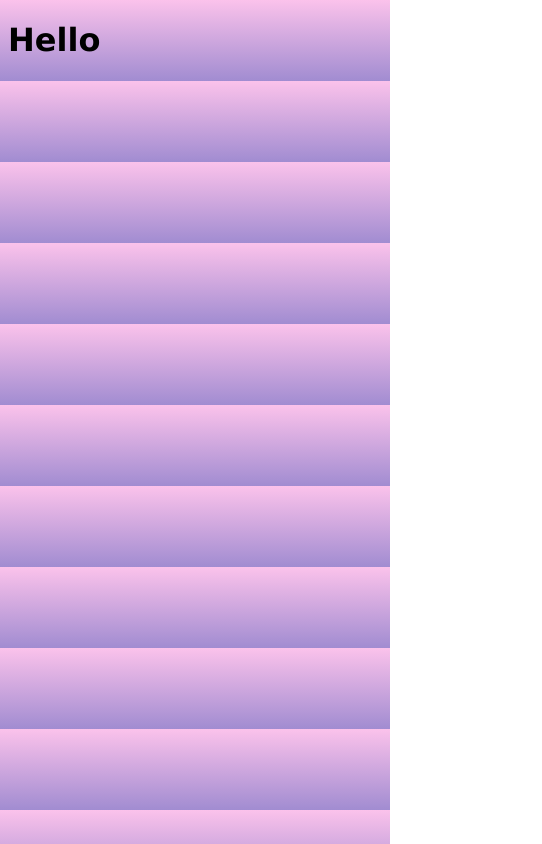
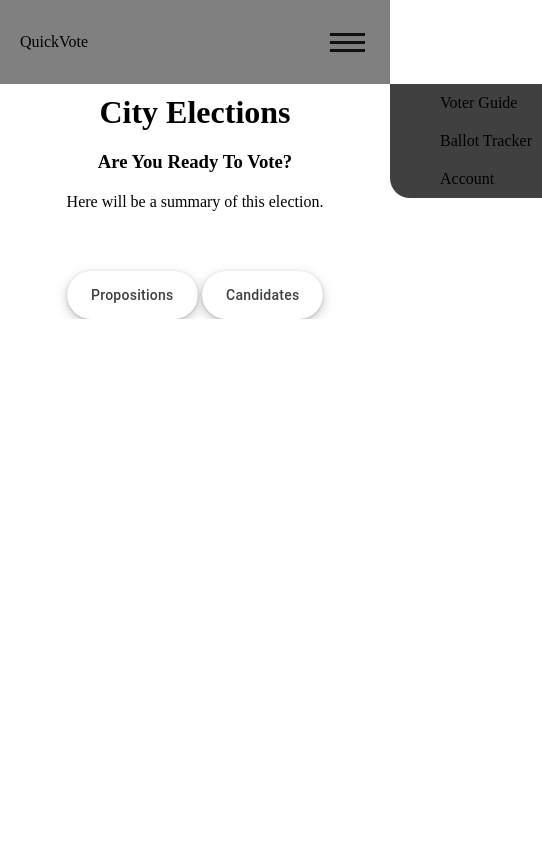
Before and after one commit to HarRes123/CS160-Project, a website: page public/index.html in a window 390 px wide. Shown: the whole page, 542 px wide, since content can reach past the window. Drawn offline with Linux system fonts and the light colour scheme; files that its build step writes are made by us from their sources.

Commit message:
basic home page started. need to improve on css and main body content.

```diff
--- /dev/null
+++ b/public/css/styles.css
@@ -0,0 +1,160 @@
+*{
+    margin:0;
+    color:black;
+   }
+   .title{
+    cursor:pointer;
+   }
+   /*Properties for Nav-bar*/
+   .navbar{
+    display:flex;
+    top:0;
+    height:10vh;
+    justify-content:space-between;
+    align-items:center;
+    padding:0px 20px;
+    background:grey;
+   }
+   .nav-sub{
+    display:flex;
+    justify-content:space-between;
+   }
+   .list-item {
+    padding:10px;
+    list-style:none;
+   }
+   .nav-link{
+    color:inherit;
+    text-decoration:none;
+   }
+   /*Properties for Hamburger*/
+   .ham{
+    display:none;
+    padding:5px;
+    cursor:pointer;
+   }
+   .bar1,.bar2,.bar3{
+    display:block;
+    width:35px;
+    height:3px;
+    margin:5px auto;
+    background-color:#101010;
+    transition: 0.4s;
+   }
+   @media only screen and (max-width:768px){
+   *{
+     overflow:hidden;
+    }
+   .nav-sub{
+     position:absolute;
+     top:10vh;
+     right:0px;
+     flex-direction:column;
+     background-color:rgb(0,0,0,0.75);
+     border-radius:0px 0px 0px 20px;
+     transition:transform 0.3s ease-in;
+     transform:translate(100%);
+    }
+   .nav-change{
+     transform:translate(0%);
+    }
+   .ham{
+     display:block;
+    }
+   .change .bar1 {
+    transform: rotate(45deg) translate(8px,3px);
+   }
+   .change .bar2 {
+    opacity: 0;
+   }
+   .change .bar3 {
+    transform: rotate(-45deg) translate(8px,-3px);
+   }
+   }
+h1{
+    color: black;
+    text-align: center;
+    padding: 10px;
+}
+h3{
+    color: black;
+    text-align: center;
+    padding: 10px;
+}
+.buttonH {
+  align-items: center;
+  appearance: none;
+  background-color: #fff;
+  border-radius: 24px;
+  border-style: none;
+  box-shadow: rgba(0, 0, 0, .2) 0 3px 5px -1px,rgba(0, 0, 0, .14) 0 6px 10px 0,rgba(0, 0, 0, .12) 0 1px 18px 0;
+  box-sizing: border-box;
+  color: #3c4043;
+  cursor: pointer;
+  display: inline-flex;
+  fill: currentcolor;
+  font-family: "Google Sans",Roboto,Arial,sans-serif;
+  font-size: 14px;
+  font-weight: 500;
+  height: 48px;
+  justify-content: center;
+  letter-spacing: .25px;
+  line-height: normal;
+  max-width: 100%;
+  overflow: visible;
+  padding: 2px 24px;
+  position: relative;
+  text-align: center;
+  text-transform: none;
+  transition: box-shadow 280ms cubic-bezier(.4, 0, .2, 1),opacity 15ms linear 30ms,transform 270ms cubic-bezier(0, 0, .2, 1) 0ms;
+  user-select: none;
+  -webkit-user-select: none;
+  touch-action: manipulation;
+  width: auto;
+  will-change: transform,opacity;
+  z-index: 0;
+}
+
+.buttonH:hover {
+  background: #F6F9FE;
+  color: #174ea6;
+}
+
+.buttonH:active {
+  box-shadow: 0 4px 4px 0 rgb(60 64 67 / 30%), 0 8px 12px 6px rgb(60 64 67 / 15%);
+  outline: none;
+}
+
+.buttonH:focus {
+  outline: none;
+  border: 2px solid #4285f4;
+}
+
+.buttonH:not(:disabled) {
+  box-shadow: rgba(60, 64, 67, .3) 0 1px 3px 0, rgba(60, 64, 67, .15) 0 4px 8px 3px;
+}
+
+.buttonH:not(:disabled):hover {
+  box-shadow: rgba(60, 64, 67, .3) 0 2px 3px 0, rgba(60, 64, 67, .15) 0 6px 10px 4px;
+}
+
+.buttonH:not(:disabled):focus {
+  box-shadow: rgba(60, 64, 67, .3) 0 1px 3px 0, rgba(60, 64, 67, .15) 0 4px 8px 3px;
+}
+
+.buttonH:not(:disabled):active {
+  box-shadow: rgba(60, 64, 67, .3) 0 4px 4px 0, rgba(60, 64, 67, .15) 0 8px 12px 6px;
+}
+
+.buttonH:disabled {
+  box-shadow: rgba(60, 64, 67, .3) 0 1px 3px 0, rgba(60, 64, 67, .15) 0 4px 8px 3px;
+}
+
+.options{
+    text-align: center;
+    padding-top: 50px;
+}
+p{
+    text-align: center;
+    padding: 10px;
+}
--- a/public/index.html
+++ b/public/index.html
@@ -6,6 +6,37 @@
     <link rel="stylesheet" type="text/css" href="/css/styles.css">
 </head>
     <body>
-        <h1>Hello</h1>
+        <nav class="navbar">
+            <div class="title">QuickVote</div>
+                <div class="ham" >
+                    <span class="bar1"></span>
+                    <span class="bar2"></span>
+                    <span class="bar3"></span>
+                </div>
+                <ul class="nav-sub">
+                    <li class="list-item"><a href="#" class="nav-link">Voter Guide</a></li>
+                    <li class="list-item"><a href="#" class="nav-link">Ballot Tracker</a></li>
+                    <li class="list-item"><a href="#" class="nav-link">Account</a></li>
+                </ul>
+        </nav>
+
+        <h1>City Elections</h1>
+        <h3>Are You Ready To Vote?</h3>
+        <p>Here will be a summary of this election.</p>
+        <div class="options">
+            <button class="buttonH">Propositions</button>
+            <button class="buttonH">Candidates</button>
+        </div>
+
+
     </body>
+    <script>
+         const hamburger = document.querySelector(".ham");
+        const navsub = document.querySelector(".nav-sub");
+        hamburger.addEventListener('click', () => {
+        hamburger.classList.toggle("change")
+        navsub.classList.toggle("nav-change")
+        });
+
+    </script>
 </html>
--- a/styles.css
+++ /dev/null
@@ -1,8 +0,0 @@
-* {
-    box-sizing: border-box;
-  }
-body { /*default body style (black Verdana)*/
-    font-family:Verdana;
-    color:#000000;
-    background: linear-gradient(to top, #a18cd1 0%, #fbc2eb 100%);
-}
```
